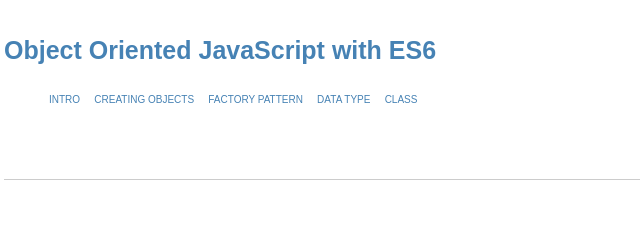
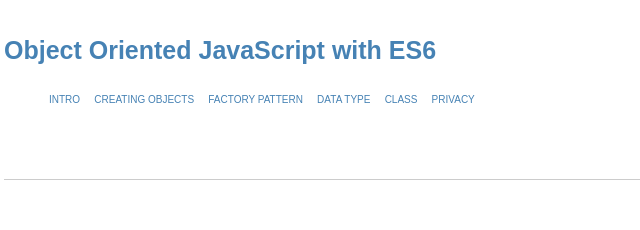
Before and after one commit to anthonybrown/OOP-ES6, a website: page index.html in a window 1280 px wide. Shown: the top 230 px of the page, 26-666 px from the left. Drawn offline with Linux system fonts and the light colour scheme.

Commit message:
create privacy

```diff
--- a/index.html
+++ b/index.html
@@ -17,6 +17,7 @@
 					<li><a href='factory.html'>Factory Pattern</a></li>
 					<li><a href='data-type.html'>Data Type</a></li>
 					<li><a href='class.html'>class</a></li>
+					<li><a href='privacy.html'>privacy</a></li>
 				</ul>
 			</nav>
 		</header>
```
Also changed, not shown: class.html (+1 -0 lines), create-objects.html (+1 -0 lines), data-type.html (+1 -0 lines), factory.html (+1 -0 lines).
